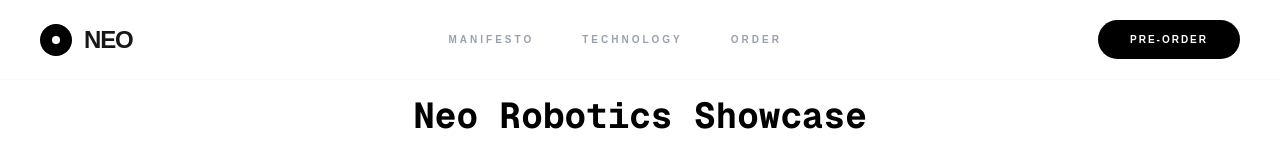
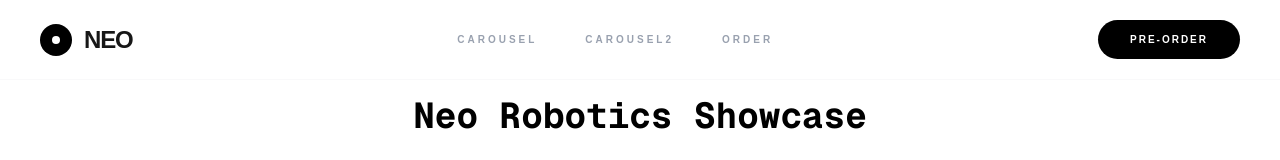
Before and after one commit to dominicnaatey/UI-Components, a Next.js app: page / in a window 1280 px wide. Shown: the top 160 px of the page. Built offline with nearby package versions, Linux system fonts and the light colour scheme.

Commit message:
replace anchor tags with Next.js Link components

```diff
--- a/components/Header.tsx
+++ b/components/Header.tsx
@@ -1,4 +1,5 @@
 import React from 'react';
+import Link from 'next/link';
 
 const Header: React.FC = () => {
   return (
@@ -13,14 +14,14 @@
 
       {/* Navigation Links */}
       <div className="hidden md:flex space-x-12 text-[10px] font-bold uppercase tracking-[0.3em] text-gray-400">
-        <a href="#" className="hover:text-black transition-colors duration-300 relative group">
-          Manifesto
+        <Link href="/" className="hover:text-black transition-colors duration-300 relative group">
+          Carousel
           <span className="absolute -bottom-1 left-0 w-0 h-px bg-black transition-all duration-300 group-hover:w-full"></span>
-        </a>
-        <a href="#" className="hover:text-black transition-colors duration-300 relative group">
-          Technology
+        </Link>
+        <Link href="/carousel-2" className="hover:text-black transition-colors duration-300 relative group">
+          carousel2
           <span className="absolute -bottom-1 left-0 w-0 h-px bg-black transition-all duration-300 group-hover:w-full"></span>
-        </a>
+        </Link>
         <a href="#" className="hover:text-black transition-colors duration-300 relative group">
           Order
           <span className="absolute -bottom-1 left-0 w-0 h-px bg-black transition-all duration-300 group-hover:w-full"></span>
```
